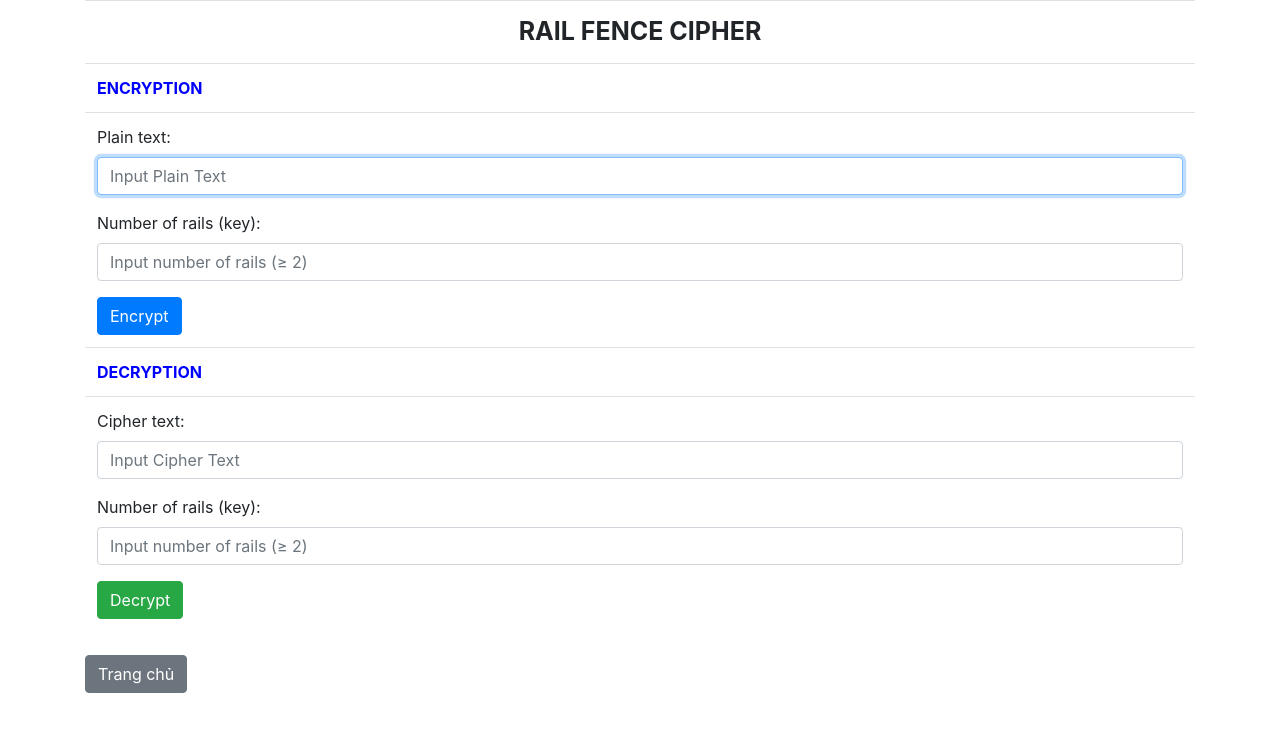
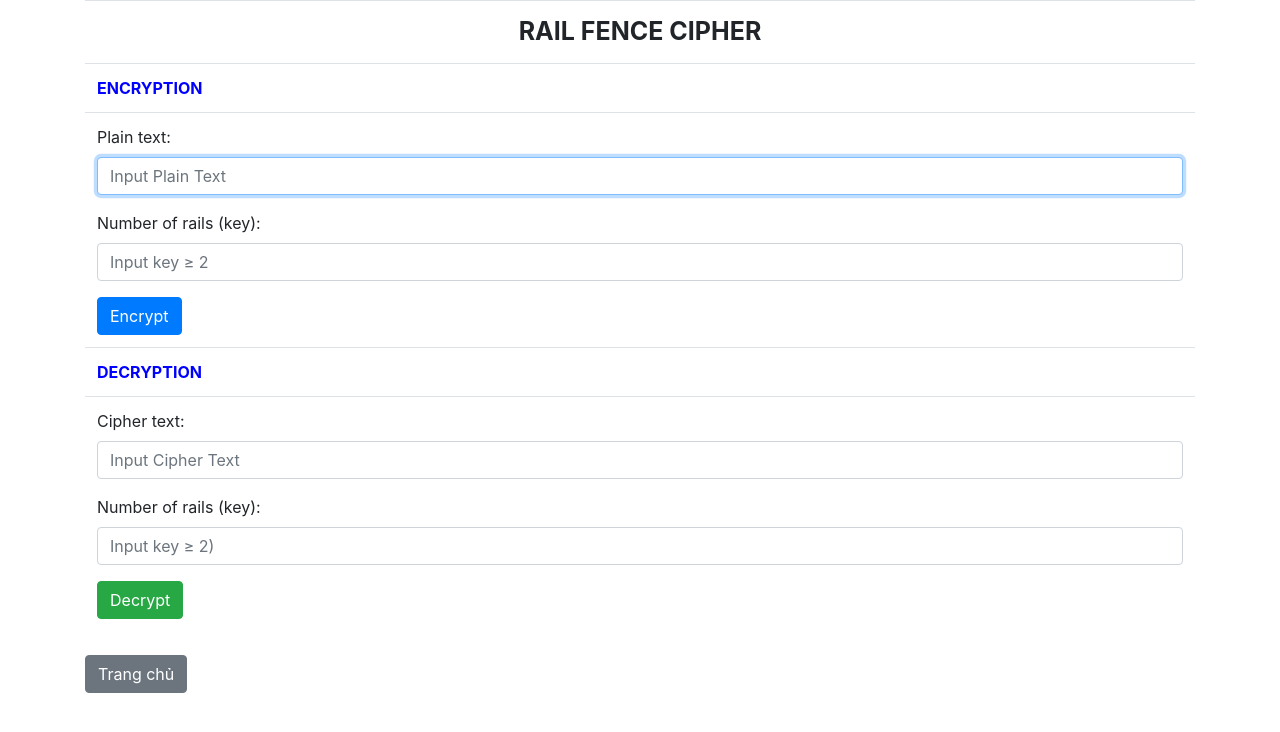
Before and after one commit to troicomay0385/tttthuy_2182, a Flask app: page /railfence in a window 1280 px wide. Shown: the top 732 px of the page. Run offline with Flask 3, Linux system fonts and the light colour scheme.

Commit message:
lab02 web railfence

```diff
--- a/lab02/templates/railfence.html
+++ b/lab02/templates/railfence.html
@@ -21,7 +21,7 @@
                         </div>
                         <div class="mb-3">
                             <label class="form-label">Number of rails (key):</label>
-                            <input type="number" class="form-control" name="inputKey" min="2" placeholder="Input number of rails (≥ 2)" required/>
+                            <input type="number" class="form-control" name="inputKey" min="2" placeholder="Input key ≥ 2" required/>
                         </div>
                         <button type="submit" class="btn btn-primary">Encrypt</button>
                     </form>
@@ -38,7 +38,7 @@
                         </div>
                         <div class="mb-3">
                             <label class="form-label">Number of rails (key):</label>
-                            <input type="number" class="form-control" name="inputKey" min="2" placeholder="Input number of rails (≥ 2)" required/>
+                            <input type="number" class="form-control" name="inputKey" min="2" placeholder="Input key ≥ 2)" required/>
                         </div>
                         <button type="submit" class="btn btn-success">Decrypt</button>
                     </form>
```
